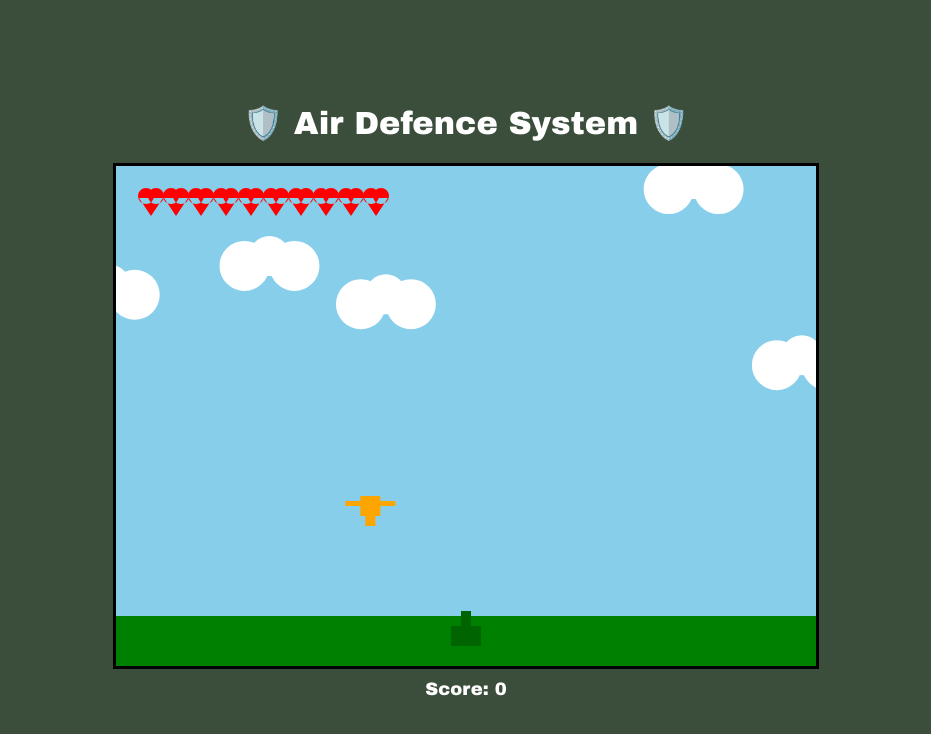
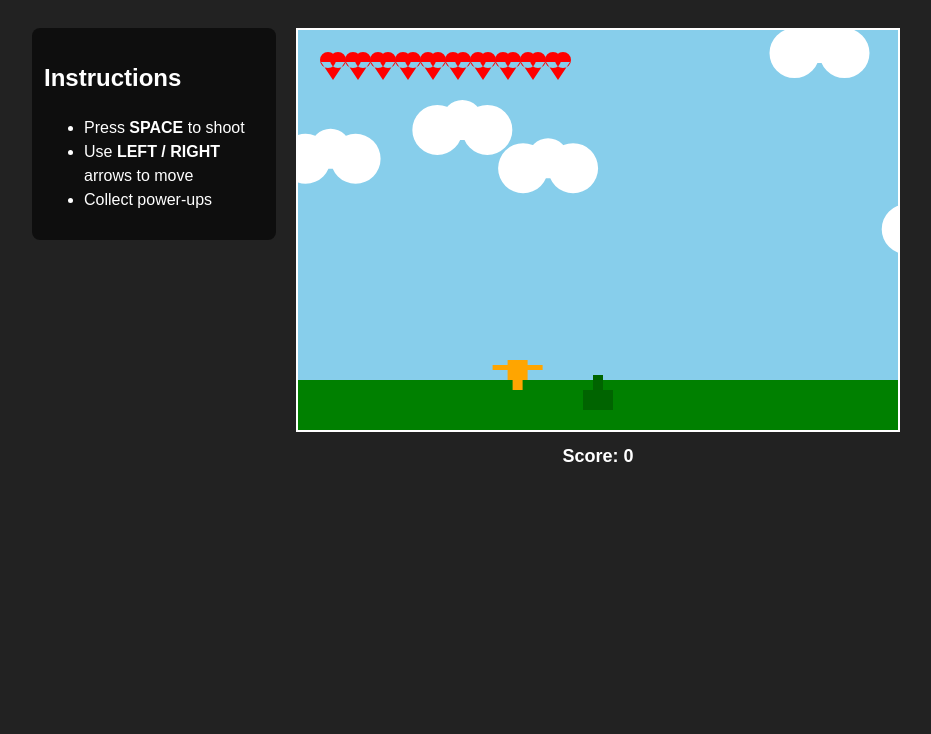
Before and after one commit to muhammadshoaibkiani4/Defend_Your_Land, a plain HTML site: page index.html in a window 1280 px wide. Shown: the whole page, without its empty margins (174-1105 px from the left). Drawn offline with Linux system fonts and the light colour scheme.

Commit message:
Update index.html

```diff
--- a/index.html
+++ b/index.html
@@ -2,14 +2,55 @@
 <html lang="en">
 <head>
   <meta charset="UTF-8">
-  <meta name="viewport" content="width=device-width, initial-scale=1.0">
-  <title>Air Defence System</title>
-  <link rel="stylesheet" href="style.css">
+  <title>Defend Your Land</title>
+  <style>
+    body {
+      background: #222;
+      color: white;
+      font-family: Arial, sans-serif;
+      display: flex;
+      justify-content: center;
+      align-items: flex-start;
+      gap: 20px;
+      padding: 20px;
+    }
+    #instructions {
+      max-width: 220px;
+      font-size: 16px;
+      line-height: 1.5;
+      background: rgba(0,0,0,0.6);
+      padding: 12px;
+      border-radius: 8px;
+    }
+    #gameCanvas {
+      border: 2px solid white;
+      background: skyblue;
+    }
+    #hud {
+      margin-top: 10px;
+      font-size: 18px;
+      font-weight: bold;
+      text-align: center;
+    }
+  </style>
 </head>
 <body>
-  <h1>🛡️ Air Defence System 🛡️</h1>
-  <canvas id="gameCanvas" width="700" height="500"></canvas>
-  <p id="hud">Score: 0 | Health: 3 | Streak: 0</p>
+  <!-- Instructions on the left -->
+  <div id="instructions">
+    <h2>Instructions</h2>
+    <ul>
+      <li>Press <b>SPACE</b> to shoot</li>
+      <li>Use <b>LEFT / RIGHT</b> arrows to move</li>
+      <li>Collect power-ups</li>
+    </ul>
+  </div>
+
+  <!-- Game canvas -->
+  <div>
+    <canvas id="gameCanvas" width="600" height="400"></canvas>
+    <div id="hud">Score: 0</div>
+  </div>
+
   <script src="game.js"></script>
 </body>
 </html>
```
